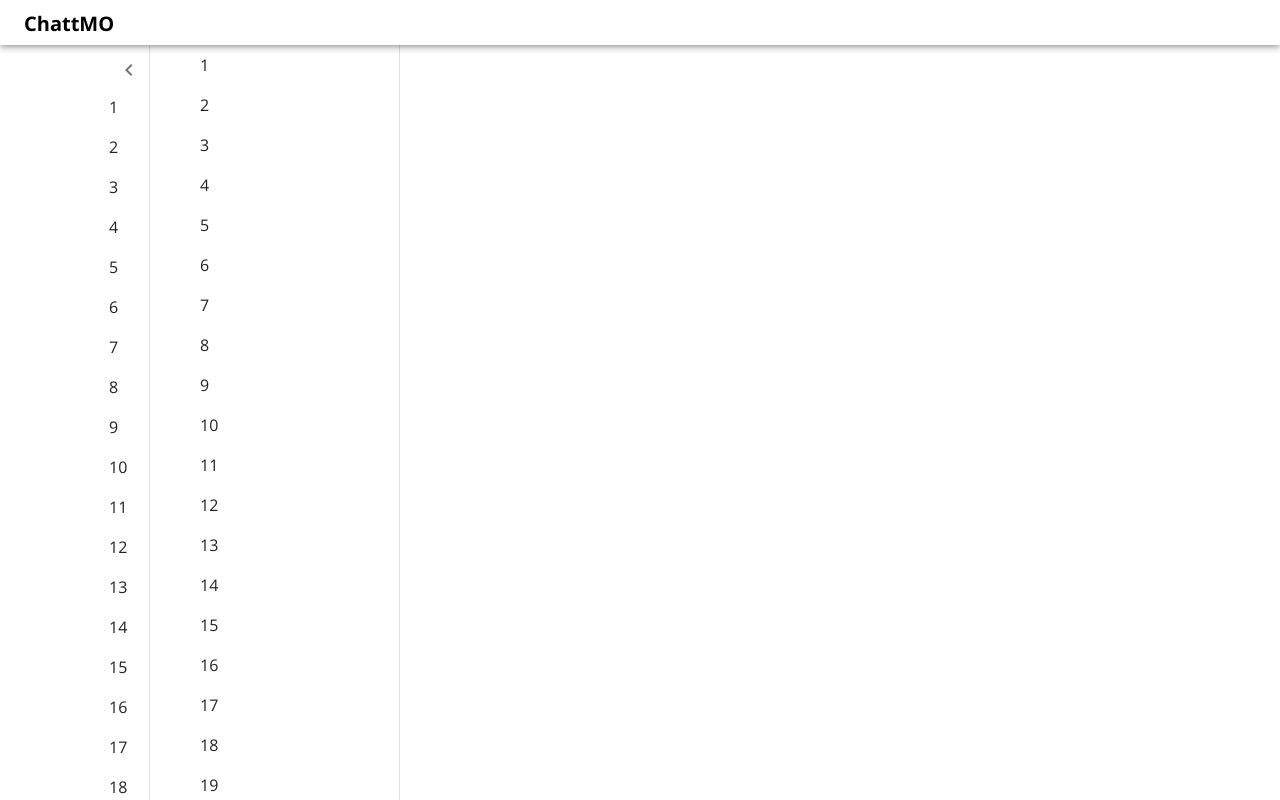
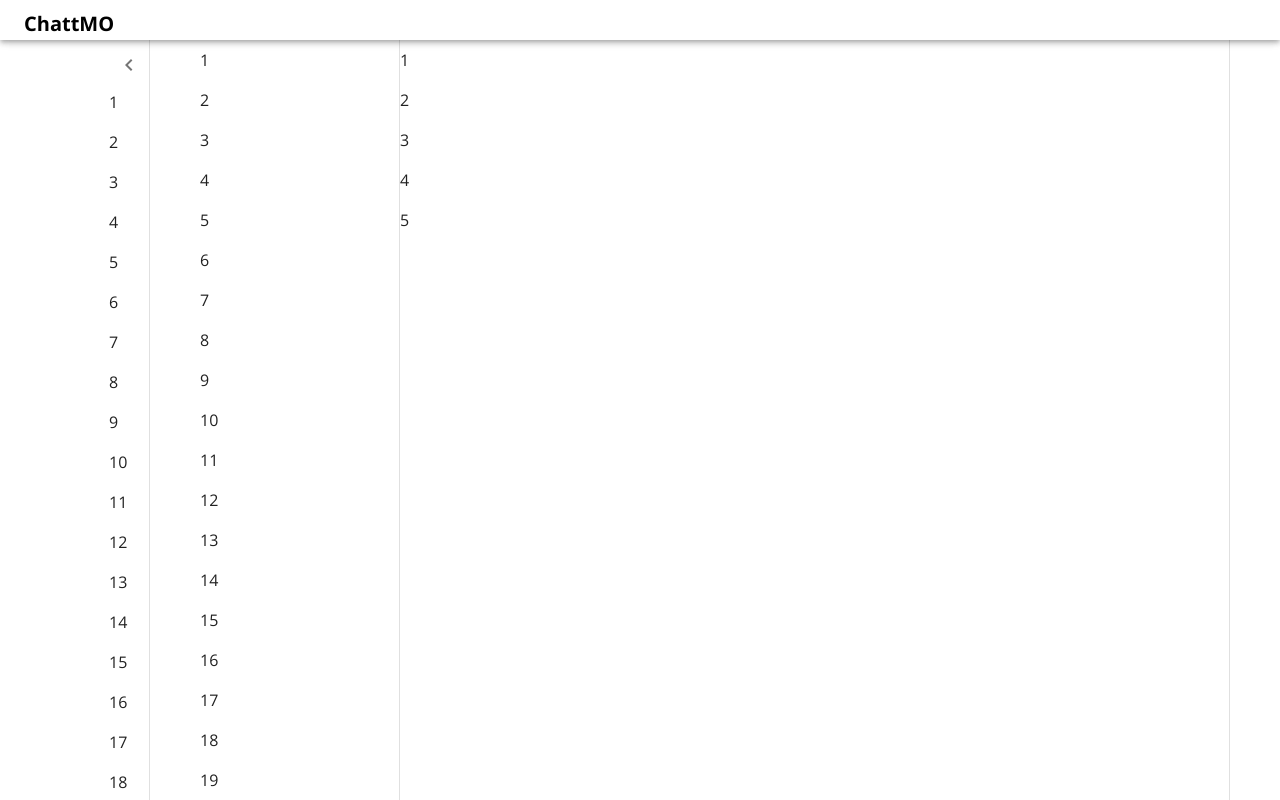
Before and after one commit to MO123adel2elkholy/frontend, a React (Vite) app: page / in a window 1280 px wide. Built offline with nearby package versions, Linux system fonts and the light colour scheme.

Commit message:
feature : adding the main compoent to the main page this component will including all frthuer components

```diff
--- a/src/pages/home.tsx
+++ b/src/pages/home.tsx
@@ -2,6 +2,7 @@ import {Box , CssBaseline} from "@mui/material"
 import PrimaryAppBar from "./templates/PrimaryAppBar"
 import PrimaryDraw from "./templates/PrimaryDraw"
 import SecondaryDraw from './templates/SecondaryDraw'
+import Main from "./templates/Main"
 
 
 
@@ -15,6 +16,7 @@ function Home() {
         <PrimaryDraw>
         </PrimaryDraw>
         <SecondaryDraw/>
+        <Main/>
     </Box>
     </>
   )
--- /dev/null
+++ b/src/pages/templates/Main.tsx
@@ -0,0 +1,41 @@
+import { Box, Typography } from '@mui/material'
+import { useTheme } from '@mui/material/styles'
+
+const Main = () => {
+  const theme = useTheme();
+
+  const appBarHeight = theme.primaryAppBar?.height
+  const drawerWidth = theme.scondaryDrawer?.width
+  return (
+    <>
+    <Box sx={{
+        flexGrow:1,
+        // width: `${drawerWidth}px`,
+        // minWidth: `${drawerWidth}px`,
+        mt: `${appBarHeight}px`,
+        height: `calc(100vh - ${appBarHeight}px)`,
+        borderRight: `1px solid ${theme.palette.divider} `,
+        bgcolor: 'background.paper',
+        // p: 1,
+        boxSizing: 'border-box',
+        position: 'absolute',
+        top: 0,
+        right: 50,
+        left:400,
+
+
+
+
+    }}>
+              {Array.from({ length: 5}).map((_, i) => (
+                <Typography key={i} component="p" sx={{ py: 1 }}>
+                  {i + 1}
+                </Typography>
+              ))}
+
+    </Box>
+    </>
+  )
+}
+
+export default Main
--- a/src/pages/templates/PrimaryAppBar.tsx
+++ b/src/pages/templates/PrimaryAppBar.tsx
@@ -57,7 +57,7 @@ function PrimaryAppBar() {
           </IconButton>
         </Box>
         <Drawer anchor='left' open={sideMenu} onClose={toggleDrawer(false)}>
-          {[...Array(100)].map((_,i)=>(
+          {[...Array(40)].map((_,i)=>(
 
             <Typography key={i} component="p">
               {i+1}
--- a/src/theme/theme.tsx
+++ b/src/theme/theme.tsx
@@ -43,12 +43,12 @@ export const createMuiTheme=() => {
            fontFamily:['Open Sans'," sans-serif"].join(',')
        },
        primaryAppBar:{
-        height:45,
+        height:40,
 
        },
         primaryDrawer: {
        width:150,
-       closed:70
+       closed:30
 
        },
         scondaryDrawer: {
```
